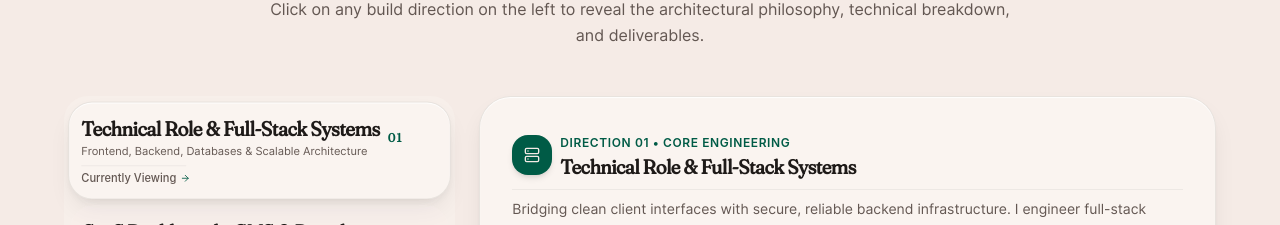
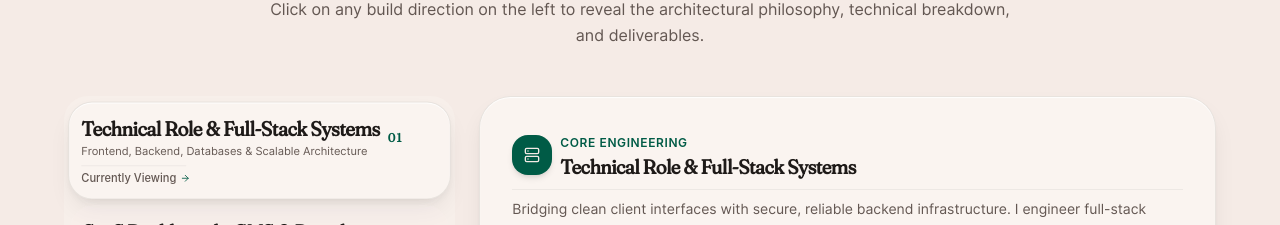
Before and after one commit to Ojodamilola/my-portfolio, a React (Vite) app: page / in a window 1280 px wide. Shown: the part 1314-1539 px from the top of the page. Built offline with nearby package versions, Linux system fonts and the light colour scheme.

Commit message:
ui fixes

```diff
--- a/src/App.tsx
+++ b/src/App.tsx
@@ -6,7 +6,7 @@ import BuildDirection from "#components/custom/BuildDirection";
 import About from "#components/custom/About";
 import Work from "#components/custom/Work";
 import Services from "#components/custom/Services";
-import Experience from "#components/custom/Experience";
+// import Experience from "#components/custom/Experience";
 import Contact from "#components/custom/Contacts";
 import Footer from "#components/custom/Footer";
 
@@ -29,7 +29,7 @@ function App() {
 
           <Work />
           <Services />
-          <Experience />
+          {/* <Experience /> */}
            <About />
           <Contact />
         </main>
--- a/src/components/custom/BuildDirection.tsx
+++ b/src/components/custom/BuildDirection.tsx
@@ -211,7 +211,7 @@ export default function BuildDirection() {
                   </div>
                   <div>
                     <span className="text-xs font-semibold tracking-wider text-primary uppercase">
-                      Direction {activeDirection.number} • {activeDirection.tag}
+                     {activeDirection.tag}
                     </span>
                     <h3
                       className="text-lg font-bold tracking-tight text-foreground sm:text-xl mb-0"
--- a/src/components/custom/Navbar.tsx
+++ b/src/components/custom/Navbar.tsx
@@ -97,14 +97,14 @@ export default function Navbar() {
 
       {/* Mobile Dropdown Menu */}
       {mobileMenuOpen && (
-        <div className="card-glossy absolute top-20 left-4 right-4 z-50 flex flex-col gap-2 rounded-3xl p-6 backdrop-blur-2xl md:hidden">
-          <ul className="flex flex-col gap-2">
+        <div className="absolute top-20 left-4 right-4 z-50 flex flex-col gap-2 rounded-3xl p-6 backdrop-blur-2xl md:hidden">
+          <ul className="flex flex-col gap-2  ">
             {CONTENT.links.map((link) => (
               <li key={link.href}>
                 <a
                   href={link.href}
                   onClick={() => setMobileMenuOpen(false)}
-                  className="block rounded-xl px-4 py-3 text-base font-medium text-foreground transition-colors hover:bg-secondary/40"
+                  className="block card-glossy rounded-full px-4 py-3 text-base font-medium text-foreground hover:border-primary hover:-translate-y-1 transition"
                 >
                   {link.label}
                 </a>
```
